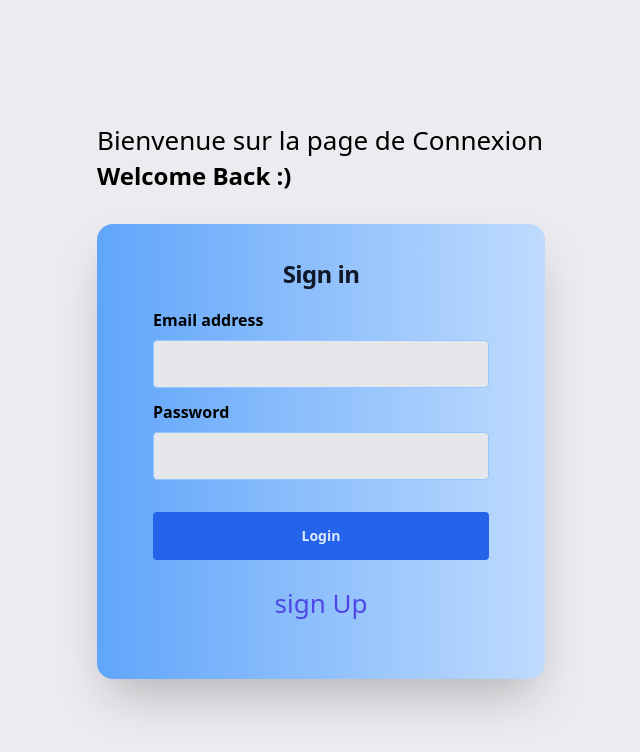
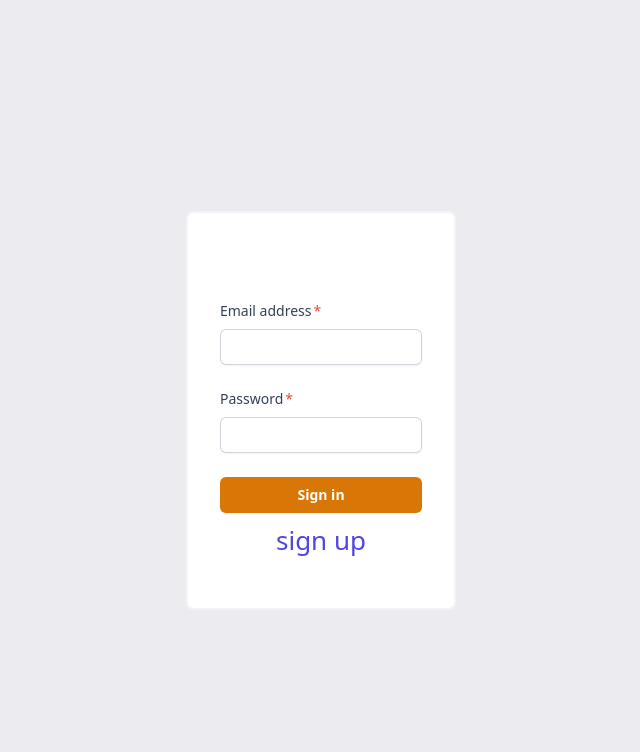
Before and after one commit to bakeli-OpenSource/survey-react-group-3, a React (Create React App) app: page /Connexion in a window 1280 px wide. Shown: the top 752 px of the page, without its empty margins (319-959 px from the left). Built offline with nearby package versions, Linux system fonts and the light colour scheme.

Commit message:
second commit

```diff
--- /dev/null
+++ b/src/axios.js
@@ -0,0 +1,30 @@
+import axios from "axios";
+import { Router } from "react-router-dom";
+const axiosClient = axios.create({
+    baseURL: `http://localhost:8000/api`,
+  });
+
+  axiosClient.interceptors.request.use((config) => {
+    config.headers.Authorization = `Bearer ${localStorage.getItem('TOKEN')}`
+    return config
+  });
+
+  axiosClient.interceptors.response.use(response => {
+    return response;
+  }, error => {
+    if (error.response && error.response.status === 401) {
+      localStorage.removeItem('TOKEN')
+      window.location.reload();
+      // router.navigate('/login')
+      Router.navigate('/')
+      return error;
+    }
+    throw error;
+  })
+
+
+
+
+
+
+  export default axiosClient;
--- /dev/null
+++ b/src/contexts/ContextProvider.js
@@ -0,0 +1,54 @@
+// ContextProvider.js
+
+import { useContext } from "react";
+import { useState } from "react";
+import { createContext } from "react";
+
+const StateContext = createContext({
+  currentUser: {},
+  userToken: null,
+  setCurrentUser: () => {},
+  setUserToken: () => {},
+  setLoading: () => {},  // Assurez-vous d'inclure setLoading dans votre contexte
+});
+
+export const ContextProvider = ({ children }) => {
+  const [currentUser, setCurrentUser] = useState(() => JSON.parse(localStorage.getItem('user')) || null);
+  const [userToken, _setUserToken] = useState(localStorage.getItem('TOKEN') || '');
+  const [loading, setLoading] = useState(false);
+
+  const setUserToken = (token) => {
+    if (token) {
+      localStorage.setItem('TOKEN', token)
+    } else {
+      localStorage.removeItem('TOKEN')
+    }
+    _setUserToken(token);
+  }
+
+  const updateUser = (userData) => {
+    if (typeof(userData) === 'undefined') {
+      return alert(`n'existe pas ce user`)
+    }
+    setCurrentUser(userData);
+    localStorage.setItem('user', JSON.stringify(userData));
+  };
+
+  return (
+    <StateContext.Provider
+      value={{
+        currentUser,
+        setCurrentUser,
+        userToken,
+        setUserToken,
+        loading,
+        setLoading,  // Assurez-vous d'inclure setLoading dans la valeur du contexte
+        updateUser
+      }}
+    >
+      {children}
+    </StateContext.Provider>
+  );
+};
+
+export const useStateContext = () => useContext(StateContext);
--- a/src/pages/Connexion.js
+++ b/src/pages/Connexion.js
@@ -1,79 +1,213 @@
 // @flow strict
 
-import * as React from 'react';
-import { Link } from 'react-router-dom';
-import { useState } from 'react';
-import { useNavigate } from 'react-router-dom';
-import axios from 'axios';
+// import * as React from 'react';
+// import { Link } from 'react-router-dom';
+// import { useState } from 'react';
+// import { useNavigate } from 'react-router-dom';
+// import axios from 'axios';
 
 
+// function Connexion() {
+
+//     const [email, setEmail] = useState('');
+//     const [password, setPassword] = useState('');
+//     const navigate = useNavigate();
+
+//     const onSubmit = (e) => {
+//         e.preventDefault();
+
+//         axios.post('http://127.0.0.1:8000/api/login', {
+//             email,
+//             password,
+//         })
+//             .then((response) => {
+//                 console.log(response.data);
+//                 alert('Connexion réussie !');
+//                 navigate("/Form");
+//             })
+//             .catch((error) => {
+//                 console.error(error);
+
+//             });
+//     };
+
+
+
+
+//     return (
+//         <div className=" text-black text-left sm:mx-auto sm:w-full sm:max-w-md " >
+
+//             Bienvenue sur la page de Connexion
+//             <h1 className="font-bold text-2xl pb-4">Welcome Back :)</h1>
+
+//             <form onSubmit={onSubmit} className="flex flex-col bg-white rounded shadow-2xl p-14 mt-4 rounded-2xl pt-8 bg-gradient-to-r from-blue-400 to-blue-200" action="">
+//                 <h2 className="mt-0 mb-4 text-center text-2xl font-bold leading-9 tracking-tight text-gray-900">
+//                     Sign in
+//                 </h2>
+//                 <label className="font-semibold text-base text-black text-left" htmlFor="usernameField">Email address</label>
+//                 <input className="flex items-center h-12 px-4 w-64 bg-gray-200 mt-2 rounded focus:outline-none focus:ring-2 text-black text-sm border border-blue-300 w-full"
+//                     type="email"
+//                     value={email}
+//                     autoComplete="email"
+//                     required
+//                     onChange={(e) => setEmail(e.target.value)}
+//                 />
+//                 <label className="font-semibold text-base text-black text-left mt-3" htmlFor="passwordField">Password</label>
+//                 <input className="flex items-center h-12 px-4 w-64 bg-gray-200 mt-2 rounded focus:outline-none focus:ring-2 text-black border border-blue-300 w-full"
+//                     type="password"
+//                     value={password}
+//                     required
+//                     onChange={(e) => setPassword(e.target.value)}
+//                 />
+//                 <button className="flex items-center justify-center h-12 px-6 w-64 bg-blue-600 mt-8 rounded font-semibold text-sm text-blue-100 hover:bg-blue-700 w-full"
+//                     type="submit">Login</button>
+
+//                 <h2 className=" mt-6 text-center">
+//                     <Link
+//                         to="/inscription"
+//                         className="font-medium text-indigo-600  hover:text-indigo-500"
+//                     >
+//                         sign Up
+//                     </Link>
+//                 </h2>
+//             </form>
+
+//         </div>
+//     );
+// }
+
+// export default Connexion;
+
+
+import { Link, useNavigate } from "react-router-dom";
+import { useState } from "react";
+import { useStateContext } from "../contexts/ContextProvider";
+import axiosClient from "../axios.js";
+
 function Connexion() {
-
-    const [email, setEmail] = useState('');
-    const [password, setPassword] = useState('');
-    const navigate = useNavigate();
+  const { setCurrentUser, setUserToken, setLoading } = useStateContext();
+  const navitage = useNavigate();
+  const [email, setEmail] = useState("");
+  const [password, setPassword] = useState("");
+  const [error, setError] = useState({ __html: "" });
 
   const onSubmit = (e) => {
     e.preventDefault();
+    setError({ __html: "" });
 
-        axios.post('http://127.0.0.1:8000/api/login', {
+    axiosClient
+      .post("/login", {
         email,
         password,
       })
-            .then((response) => {
-                console.log(response.data);
-                alert('Connexion réussie !');
-                navigate("/Form");
+      .then(({ data }) => {
+        setCurrentUser(data.user);
+        setUserToken(data.token);
+        setLoading(true);
+        console.log(data);
+        alert(`Bienvenu ${data.user.name}`);
+        navitage('/Form', { replace: true });
+        window.location.reload();
       })
       .catch((error) => {
+        if (error.response) {
+          const finalErrors = Object.values(error.response.data.errors).reduce(
+            (accum, next) => [...accum, ...next],
+            []
+          );
+          console.log(finalErrors);
+          setError({ __html: finalErrors.join("<br>") });
+        }
         console.error(error);
-
       });
   };
 
 
 
 
+
+
+
+
   return (
-        <div className=" text-black text-left sm:mx-auto sm:w-full sm:max-w-md " >
+    <>
+    <div className="  h-[550px] flex justify-center content-center items-center ">
+    <div className="flex  flex-1 flex-col sm:mx-auto sm:w-full sm:max-w-md items-center mt-5  bg-white  justify-center px-6 py-12 lg:px-8 rounded-lg border-2 border-slate-100">
+       <div className="sm:mx-auto sm:w-full sm:max-w-sm">
 
-            Bienvenue sur la page de Connexion
-            <h1 className="font-bold text-2xl pb-4">Welcome Back :)</h1>
 
-            <form onSubmit={onSubmit} className="flex flex-col bg-white rounded shadow-2xl p-14 mt-4 rounded-2xl pt-8 bg-gradient-to-r from-blue-400 to-blue-200" action="">
-                <h2 className="mt-0 mb-4 text-center text-2xl font-bold leading-9 tracking-tight text-gray-900">
-                    Sign in
-                </h2>
-                <label className="font-semibold text-base text-black text-left" htmlFor="usernameField">Email address</label>
-                <input className="flex items-center h-12 px-4 w-64 bg-gray-200 mt-2 rounded focus:outline-none focus:ring-2 text-black text-sm border border-blue-300 w-full"
+         {error.__html && (<div className="bg-red-500 rounded py-2 px-3 text-white" dangerouslySetInnerHTML={error}>
+      </div>)}
+       </div>
+
+       <div className="mt-10 sm:mx-auto sm:w-full sm:max-w-sm">
+         <form className="space-y-6" onSubmit={onSubmit} action="#" method="POST">
+           <div>
+             <div className="flex items-center justify-between">
+               <label htmlFor="email" className="block ">
+                 <span className="after:content-['*'] after:ml-0.5 after:text-red-500 block text-sm font-medium text-slate-700">
+                   Email address
+                 </span>
+               </label>
+             </div>
+             <div className="mt-2">
+               <input
+                 id="email"
+                 name="email"
                   type="email"
                   value={email}
+                  onChange={e => setEmail(e.target.value)}
                  autoComplete="email"
                  required
-                    onChange={(e) => setEmail(e.target.value)}
+                 className="block w-full rounded-md border-0 py-1.5 text-gray-900 outline-none shadow-sm ring-1 ring-inset ring-gray-300 placeholder:text-gray-400 focus:ring-2 focus:ring-inset focus:ring-amber-600 sm:text-sm sm:leading-6"
                />
-                <label className="font-semibold text-base text-black text-left mt-3" htmlFor="passwordField">Password</label>
-                <input className="flex items-center h-12 px-4 w-64 bg-gray-200 mt-2 rounded focus:outline-none focus:ring-2 text-black border border-blue-300 w-full"
+             </div>
+           </div>
+
+           <div>
+             <div className="flex items-center justify-between">
+               <label htmlFor="password" className="block ">
+                 <span className="after:content-['*'] after:ml-0.5 after:text-red-500 block text-sm font-medium text-slate-700">
+                   Password
+                 </span>
+               </label>
+             </div>
+             <div className="mt-2">
+               <input
+                 id="password"
+                 name="password"
                  type="password"
                  value={password}
+                 onChange={e => setPassword(e.target.value)}
+                 autoComplete="current-password"
                  required
-                    onChange={(e) => setPassword(e.target.value)}
+                 className="block w-full rounded-md border-0 py-1.5 text-gray-900 shadow-sm ring-1 ring-inset ring-gray-300 placeholder:text-gray-400 focus:ring-2 outline-none focus:ring-inset focus:ring-amber-600 sm:text-sm sm:leading-6"
                />
-                <button className="flex items-center justify-center h-12 px-6 w-64 bg-blue-600 mt-8 rounded font-semibold text-sm text-blue-100 hover:bg-blue-700 w-full"
-                    type="submit">Login</button>
+             </div>
+           </div>
 
-                <h2 className=" mt-6 text-center">
+           <div>
+             <button
+               type="submit"
+               className="flex w-full justify-center rounded-md bg-amber-600 px-3 py-1.5 text-sm font-semibold leading-6 text-white shadow-sm hover:bg-orange-500 focus-visible:outline focus-visible:outline-2 focus-visible:outline-offset-2 focus-visible:outline-orange-400"
+             >
+               Sign in
+             </button>
+           </div>
+         </form>
+         <h2 className=" mt-2 text-center">
         <Link
           to="/inscription"
           className="font-medium text-indigo-600  hover:text-indigo-500"
         >
-                        sign Up
+          sign up
         </Link>
         </h2>
-            </form>
-
        </div>
-    );
+     </div>
+    </div>
+   </>
+  )
 }
 
-export default Connexion;
+export default Connexion
```
Also changed, not shown: src/pages/Form.js (+13 -13 lines). Lines whose indentation alone changed are shown as unchanged.
